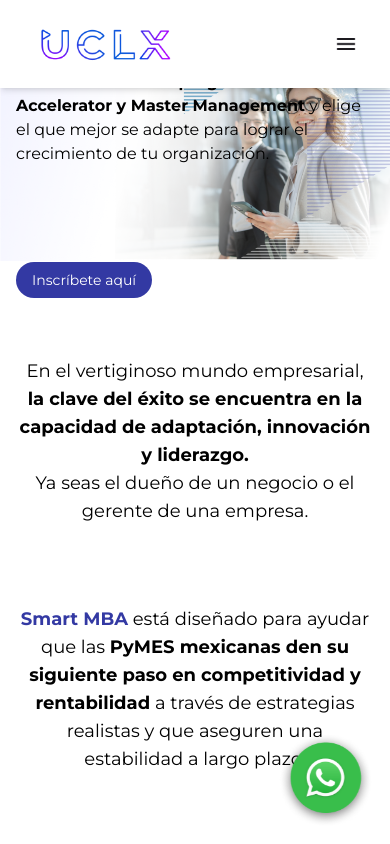
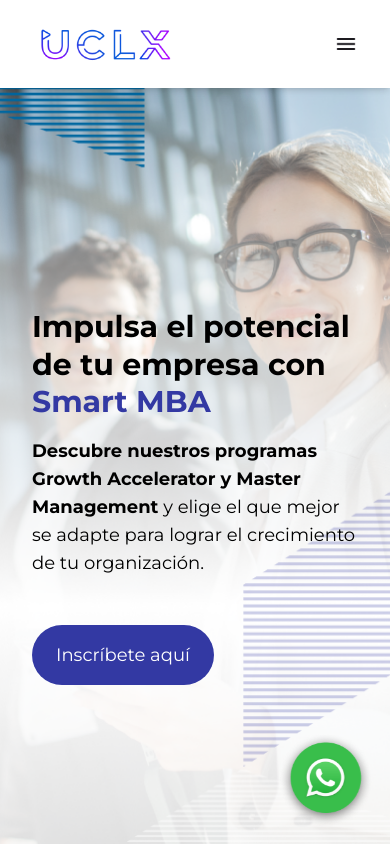
Before and after one commit to Emtech-Institute-Ti/sams-mini-mba, a React (Vite) app: page / in a window 390 px wide. Shown: the top 844 px of the page. Built offline with nearby package versions, Linux system fonts and the light colour scheme; no server answers.

Commit message:
feat: add animations to responsive landing

```diff
--- a/package.json
+++ b/package.json
@@ -17,8 +17,10 @@
   "dependencies": {
     "@fortawesome/fontawesome-free": "^6.6.0",
     "axios": "^1.7.2",
+    "framer-motion": "^11.3.19",
     "react": "^18.3.1",
     "react-dom": "^18.3.1",
+    "react-intersection-observer": "^9.13.0",
     "react-router-dom": "^6.25.1",
     "react-slick": "^0.30.2",
     "slick-carousel": "^1.8.1"
--- a/src/components/Banner/Banner.tsx
+++ b/src/components/Banner/Banner.tsx
@@ -1,33 +1,58 @@
 import React from 'react';
 import { useNavigate } from 'react-router-dom';
-import { banner } from '../../utils/images';
+import { motion } from 'framer-motion';
+import { banner, bannermob } from '../../utils/images';
 
 const Banner: React.FC = () => {
   const navigate = useNavigate();
 
   return (
     <section className="relative bg-white pt-20">
-      <img src={banner} alt="Banner" className="w-full h-auto object-cover" />
-      <div className="absolute inset-0 flex items-center justify-start p-4 md:p-10">
-        <div className="text-left text-gray-900 max-w-full md:max-w-2xl w-full">
-          <h1 className="font-bold mb-4 leading-tight text-2xl sm:text-3xl md:text-4xl lg:text-5xl">
-            Impulsa el potencial de tu empresa con{' '}
-            <span className="text-secondaryPurple">Smart MBA</span>
+      <img
+        src={banner}
+        alt="Banner"
+        className="hidden md:block w-full h-auto object-cover"
+      />
+      <img
+        src={bannermob}
+        alt="Banner"
+        className="block md:hidden w-full h-auto object-cover"
+      />
+      <div className="absolute inset-0 flex items-center p-4 md:p-10">
+        <motion.div
+          initial={{ opacity: 0, y: 20 }}
+          animate={{ opacity: 1, y: 0 }}
+          transition={{ duration: 1 }}
+          className="text-left md:text-left text-gray-900 max-w-full md:max-w-2xl w-full bg-opacity-70 p-4 md:p-6 rounded-lg mt-36 md:mt-0"
+        >
+          <h1 className="font-bold mb-4 leading-tight text-3xl sm:text-4xl md:text-4xl lg:text-5xl">
+            <span className="text-customblack">
+              Impulsa el potencial de tu empresa con{' '}
+            </span>
+            <span className="text-secondaryPurple font-bold">Smart MBA</span>
           </h1>
-          <p className="mt-12 mb-12 text-gray-700 text-md sm:text-lg md:text-xl">
-            <span className="font-bold text-gray-900">
+          <motion.p
+            initial={{ opacity: 0, y: 20 }}
+            animate={{ opacity: 1, y: 0 }}
+            transition={{ duration: 1, delay: 0.2 }}
+            className="mt-4 mb-6 text-lg sm:text-xl md:text-xl"
+          >
+            <span className="font-bold text-customblack">
               Descubre nuestros programas Growth Accelerator y Master Management
             </span>{' '}
             y elige el que mejor se adapte para lograr el crecimiento de tu
             organización.
-          </p>
-          <button
+          </motion.p>
+          <motion.button
+            initial={{ opacity: 0, y: 20 }}
+            animate={{ opacity: 1, y: 0 }}
+            transition={{ duration: 1, delay: 0.2 }}
             onClick={() => navigate('/register')}
-            className="mt-12 bg-secondaryPurple text-white px-4 py-2 sm:px-6 sm:py-3 rounded-full hover:bg-secondaryPurple transition duration-300 font-medium text-sm sm:text-base md:text-lg"
+            className="mt-6 bg-secondaryPurple text-white px-6 py-4 sm:px-8 sm:py-4 rounded-full hover:bg-secondaryPurple transition duration-300 font-medium text-lg sm:text-xl"
           >
             Inscríbete aquí
-          </button>
-        </div>
+          </motion.button>
+        </motion.div>
       </div>
     </section>
   );
--- a/src/components/HeaderWithVideo/HeaderWithVideo.tsx
+++ b/src/components/HeaderWithVideo/HeaderWithVideo.tsx
@@ -1,4 +1,6 @@
 import React, { useState } from 'react';
+import { motion } from 'framer-motion';
+import { useInView } from 'react-intersection-observer';
 import {
   playbutton,
   videobackground,
@@ -21,13 +23,24 @@
     setShowVideo(false);
   };
 
+  const { ref, inView } = useInView({
+    triggerOnce: true,
+    threshold: 0.1,
+  });
+
   return (
     <section
       className="relative bg-cover bg-center py-12"
       style={{ backgroundImage: `url(${maskback})` }}
+      ref={ref}
     >
       <div className="relative container mx-auto px-4">
-        <div className="text-center mb-8 pt-12">
+        <motion.div
+          initial={{ opacity: 0, y: 20 }}
+          animate={inView ? { opacity: 1, y: 0 } : { opacity: 0, y: 20 }}
+          transition={{ duration: 1 }}
+          className="text-center mb-8 pt-12"
+        >
           <h1 className="text-4xl font-bold text-secondaryPurple mb-4">
             ¿Estás listo para tu transformación empresarial?
           </h1>
@@ -38,9 +51,19 @@
             oportunidad de crecimiento y cada problema en un trampolín hacia el
             éxito.
           </p>
-        </div>
-        <div className="flex flex-col md:flex-row items-center">
-          <div className="md:w-1/2 mb-8 md:mb-0 relative">
+        </motion.div>
+        <motion.div
+          initial={{ opacity: 0, y: 20 }}
+          animate={inView ? { opacity: 1, y: 0 } : { opacity: 0, y: 20 }}
+          transition={{ duration: 1, delay: 0.2 }}
+          className="flex flex-col md:flex-row items-center"
+        >
+          <motion.div
+            initial={{ opacity: 0, y: 20 }}
+            animate={inView ? { opacity: 1, y: 0 } : { opacity: 0, y: 20 }}
+            transition={{ duration: 1, delay: 0.4 }}
+            className="md:w-1/2 mb-8 md:mb-0 relative"
+          >
             <div
               className="relative w-full h-auto rounded-lg shadow-lg cursor-pointer"
               onClick={handlePlayClick}
@@ -54,8 +77,13 @@
                 <img src={playbutton} alt="Play Button" className="h-28 w-28" />
               </div>
             </div>
-          </div>
-          <div className="md:w-1/2 relative md:ml-8 md:pl-8">
+          </motion.div>
+          <motion.div
+            initial={{ opacity: 0, y: 20 }}
+            animate={inView ? { opacity: 1, y: 0 } : { opacity: 0, y: 20 }}
+            transition={{ duration: 1, delay: 0.6 }}
+            className="md:w-1/2 relative md:ml-8 md:pl-8"
+          >
             <h2 className="text-2xl font-bold text-customBlue mb-8">
               Smart MBA está aquí{' '}
               <span className="text-customBlue font-normal">
@@ -78,8 +106,8 @@
                 </p>
               </div>
             </div>
-          </div>
-        </div>
+          </motion.div>
+        </motion.div>
       </div>
       {showVideo && (
         <div className="fixed inset-0 flex items-center justify-center z-50 bg-black bg-opacity-50">
--- a/src/components/InfoSection/InfoSection.tsx
+++ b/src/components/InfoSection/InfoSection.tsx
@@ -1,10 +1,25 @@
 import React from 'react';
+import { motion } from 'framer-motion';
+import { useInView } from 'react-intersection-observer';
 
 const InfoSection: React.FC = () => {
+  const { ref, inView } = useInView({
+    triggerOnce: true,
+    threshold: 0.1,
+  });
+
   return (
     <section className="bg-white py-24">
-      <div className="container mx-auto px-4 flex flex-col items-center justify-center space-y-12">
-        <div className="text-center max-w-3xl">
+      <div
+        className="container mx-auto px-4 flex flex-col items-center justify-center space-y-12"
+        ref={ref}
+      >
+        <motion.div
+          initial={{ opacity: 0, y: 20 }}
+          animate={inView ? { opacity: 1, y: 0 } : { opacity: 0, y: 20 }}
+          transition={{ duration: 1 }}
+          className="text-center max-w-3xl"
+        >
           <p className="text-lg text-gray-900 mb-8">
             En el vertiginoso mundo empresarial,{' '}
             <span className="font-bold">
@@ -14,8 +29,13 @@
             <br />
             Ya seas el dueño de un negocio o el gerente de una empresa.
           </p>
-        </div>
-        <div className="text-center max-w-3xl">
+        </motion.div>
+        <motion.div
+          initial={{ opacity: 0, y: 20 }}
+          animate={inView ? { opacity: 1, y: 0 } : { opacity: 0, y: 20 }}
+          transition={{ duration: 1, delay: 0.2 }}
+          className="text-center max-w-3xl"
+        >
           <p className="text-lg text-gray-900 mb-8">
             <span className="font-bold text-secondaryPurple">Smart MBA</span>{' '}
             está diseñado para ayudar que las{' '}
@@ -26,7 +46,7 @@
             a través de estrategias realistas y que aseguren una estabilidad a
             largo plazo.
           </p>
-        </div>
+        </motion.div>
       </div>
     </section>
   );
--- a/src/utils/images.ts
+++ b/src/utils/images.ts
@@ -40,6 +40,7 @@
 import line from '../assets/images/line.png';
 import coursegrowth from '../assets/images/course-growth.png';
 import coursemaster from '../assets/images/course-master.png';
+import bannermob from '../assets/images/banner-mob.png';
 
 export {
   banner,
@@ -84,4 +85,5 @@
   line,
   coursegrowth,
   coursemaster,
+  bannermob,
 };
```
Also changed, not shown: src/assets/images/banner-mob.png (added), 1 other file (tests, documents, lock files or other folders).
